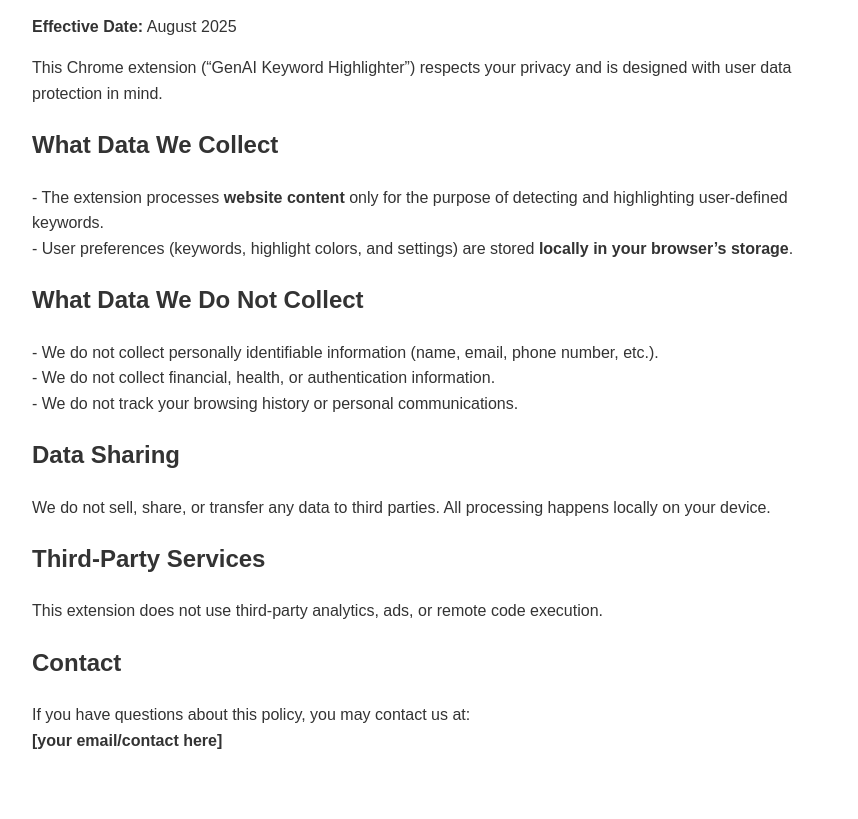
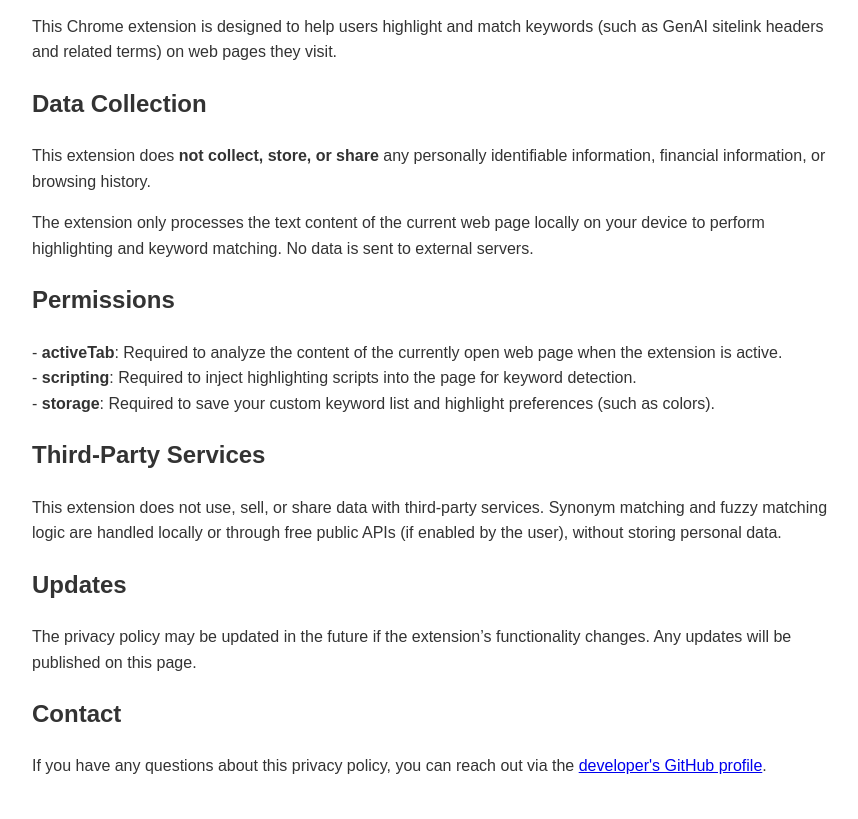
Before and after one commit to Bharaths12/privacy, a plain HTML site: page privacy.html in a window 1280 px wide. Shown: the part 99-918 px from the top of the page, without its empty margins (208-1066 px from the left). Before the commit the page ends 892 px from the top, so only its background shows below. Drawn offline with Linux system fonts and the light colour scheme.

Commit message:
privacy.html

```diff
--- a/privacy.html
+++ b/privacy.html
@@ -1,22 +1,17 @@
-<!-- privacy.html -->
-
 <!DOCTYPE html>
 <html lang="en">
 <head>
   <meta charset="UTF-8">
-  <meta name="viewport" content="width=device-width, initial-scale=1.0">
-  <title>Privacy Policy - GenAI Keyword Highlighter</title>
+  <title>Privacy Policy</title>
   <style>
     body {
       font-family: Arial, sans-serif;
+      line-height: 1.6;
+      margin: 40px auto;
       max-width: 800px;
-      margin: 40px auto;
-      line-height: 1.6;
-      padding: 0 20px;
       color: #333;
     }
     h1 {
-      text-align: center;
       color: #2c3e50;
     }
     p {
@@ -26,39 +21,49 @@
 </head>
 <body>
   <h1>Privacy Policy</h1>
-  <p><strong>Effective Date:</strong> August 2025</p>
-
   <p>
-    This Chrome extension (“GenAI Keyword Highlighter”) respects your privacy and is designed with user data protection in mind.
+    This Chrome extension is designed to help users highlight and match keywords
+    (such as GenAI sitelink headers and related terms) on web pages they visit.
   </p>
 
-  <h2>What Data We Collect</h2>
+  <h2>Data Collection</h2>
   <p>
-    - The extension processes <strong>website content</strong> only for the purpose of detecting and highlighting user-defined keywords. <br>
-    - User preferences (keywords, highlight colors, and settings) are stored <strong>locally in your browser’s storage</strong>.
+    This extension does <strong>not collect, store, or share</strong> any personally
+    identifiable information, financial information, or browsing history.
+  </p>
+  <p>
+    The extension only processes the text content of the current web page locally
+    on your device to perform highlighting and keyword matching. No data is sent
+    to external servers.
   </p>
 
-  <h2>What Data We Do Not Collect</h2>
+  <h2>Permissions</h2>
   <p>
-    - We do not collect personally identifiable information (name, email, phone number, etc.). <br>
-    - We do not collect financial, health, or authentication information. <br>
-    - We do not track your browsing history or personal communications.
-  </p>
-
-  <h2>Data Sharing</h2>
-  <p>
-    We do not sell, share, or transfer any data to third parties. All processing happens locally on your device.
+    - <strong>activeTab</strong>: Required to analyze the content of the currently
+      open web page when the extension is active.<br>
+    - <strong>scripting</strong>: Required to inject highlighting scripts into the
+      page for keyword detection.<br>
+    - <strong>storage</strong>: Required to save your custom keyword list and
+      highlight preferences (such as colors).
   </p>
 
   <h2>Third-Party Services</h2>
   <p>
-    This extension does not use third-party analytics, ads, or remote code execution.
+    This extension does not use, sell, or share data with third-party services.
+    Synonym matching and fuzzy matching logic are handled locally or through
+    free public APIs (if enabled by the user), without storing personal data.
+  </p>
+
+  <h2>Updates</h2>
+  <p>
+    The privacy policy may be updated in the future if the extension’s
+    functionality changes. Any updates will be published on this page.
   </p>
 
   <h2>Contact</h2>
   <p>
-    If you have questions about this policy, you may contact us at: <br>
-    <strong>[your email/contact here]</strong>
+    If you have any questions about this privacy policy, you can reach out via
+    the <a href="https://github.com/Bharaths12">developer's GitHub profile</a>.
   </p>
 </body>
 </html>
```
